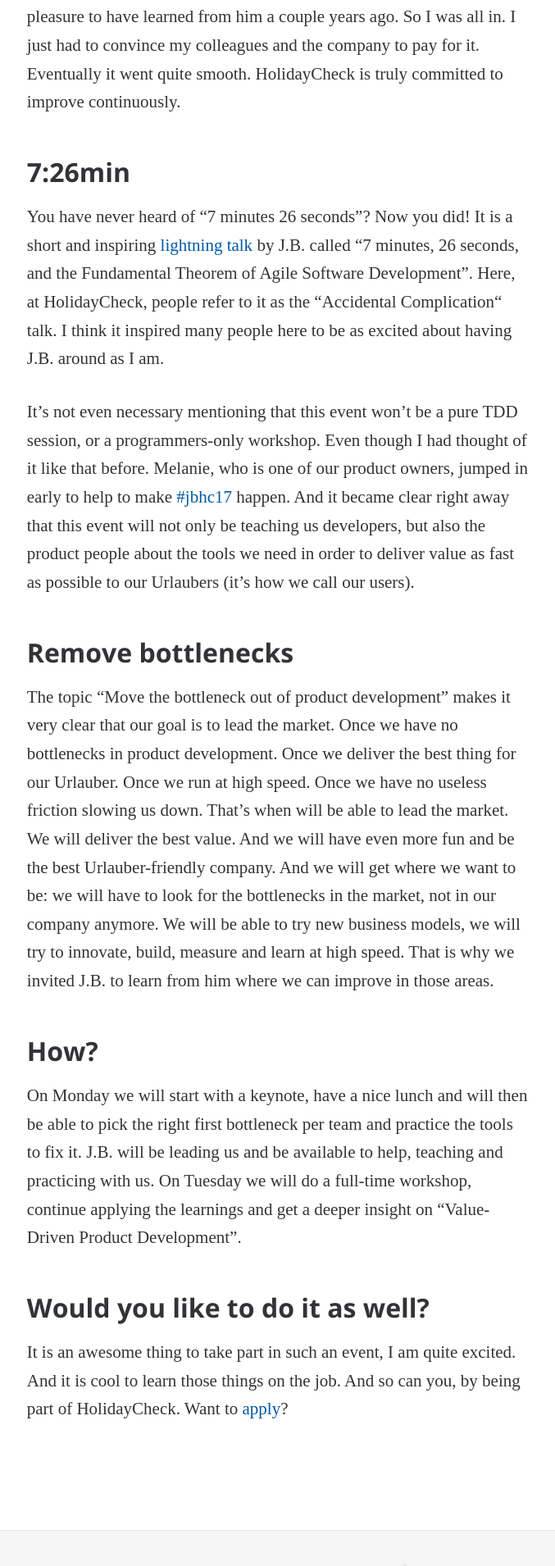
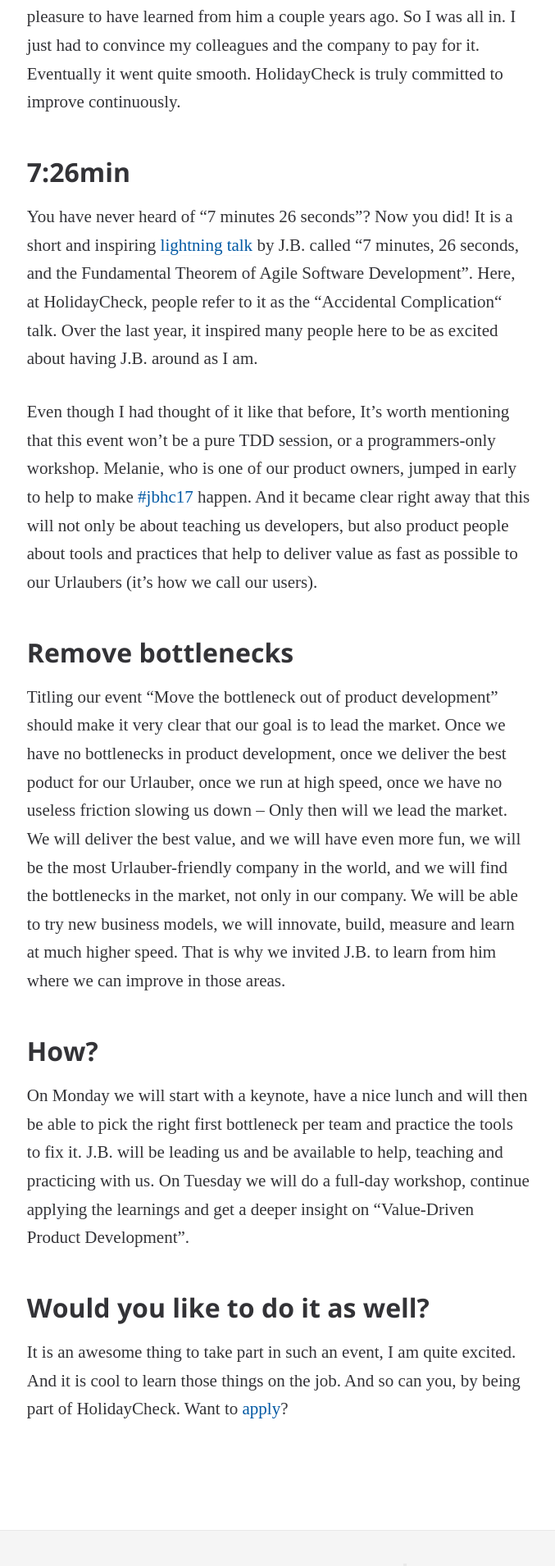
Before and after one commit to holidaycheck/tech-blog, a Jekyll site: the page built from _posts/2017-10-13-jb-in-da-house.md, in a window 1280 px wide. Shown: the part 701-2611 px from the top of the page at 82% size, without its empty margins (300-977 px from the left). Built offline with Jekyll 4.4.1, drawn with Linux system fonts in a browser that asks for light colours; some web fonts are replaced.

Commit message:
Suggestions as per author's request :)

```diff
--- a/_posts/2017-10-13-jb-in-da-house.md
+++ b/_posts/2017-10-13-jb-in-da-house.md
@@ -19,22 +19,23 @@
 
 ## 7:26min
 
-You have never heard of “7 minutes 26 seconds”? Now you did! It is a short and inspiring [lightning talk][7-26-talk] by J.B. called “7 minutes, 26 seconds, and the Fundamental Theorem of Agile Software Development”. Here, at HolidayCheck, people refer to it as the “Accidental Complication“ talk. I think it inspired many people here to be as excited about having J.B. around as I am.
+You have never heard of “7 minutes 26 seconds”? Now you did! It is a short and inspiring [lightning talk][7-26-talk] by J.B. called “7 minutes, 26 seconds, and the Fundamental Theorem of Agile Software Development”. Here, at HolidayCheck, people refer to it as the “Accidental Complication“ talk. Over the last year, it inspired many people here to be as excited about having J.B. around as I am.
 
-It’s not even necessary mentioning that this event won’t be a pure TDD session, or a programmers-only workshop. Even though I had thought of it like that before. Melanie, who is one of our product owners, jumped in early to help to make [#jbhc17][jbhc17] happen. And it became clear right away that this event will not only be teaching us developers, but also the product people about the tools we need in order to deliver value as fast as possible to our Urlaubers (it's how we call our users).
+Even though I had thought of it like that before, It’s worth mentioning that this event won’t be a pure TDD session, or a programmers-only workshop. Melanie, who is one of our product owners, jumped in early to help to make [#jbhc17][jbhc17] happen. And it became clear right away that this will not only be about teaching us developers, but also product people about tools and practices that help to deliver value as fast as possible to our Urlaubers (it's how we call our users).
 
 [7-26-talk]: https://vimeo.com/79106557
 [jbhc17]: https://twitter.com/search?q=%23jbhc17&src=typd
 
 ## Remove bottlenecks
 
-The topic “Move the bottleneck out of product development” makes it very clear that our goal is to lead the market. Once we have no bottlenecks in product development. Once we deliver the best thing for our Urlauber. Once we run at high speed. Once we have no useless friction slowing us down. That's when will be able to lead the market. We will deliver the best value. And we will have even more fun and be the best Urlauber-friendly company. And we will get where we want to be: we will have to look for the bottlenecks in the market, not in our company anymore. We will be able to try new business models, we will try to innovate, build, measure and learn at high speed.
+Titling our event “Move the bottleneck out of product development” should make it very clear that our goal is to lead the market.
+Once we have no bottlenecks in product development, once we deliver the best poduct for our Urlauber, once we run at high speed, once we have no useless friction slowing us down – Only then will we lead the market. We will deliver the best value, and we will have even more fun, we will be the most Urlauber-friendly company in the world, and we will find the bottlenecks in the market, not only in our company. We will be able to try new business models, we will innovate, build, measure and learn at much higher speed.
 That is why we invited J.B. to learn from him where we can improve in those areas.
 
 ## How?
 
 On Monday we will start with a keynote, have a nice lunch and will then be able to pick the right first bottleneck per team and practice the tools to fix it. J.B. will be leading us and be available to help, teaching and practicing with us.
-On Tuesday we will do a full-time workshop, continue applying the learnings and get a deeper insight on “Value-Driven Product Development”.
+On Tuesday we will do a full-day workshop, continue applying the learnings and get a deeper insight on “Value-Driven Product Development”.
 
 ## Would you like to do it as well?
 
```
